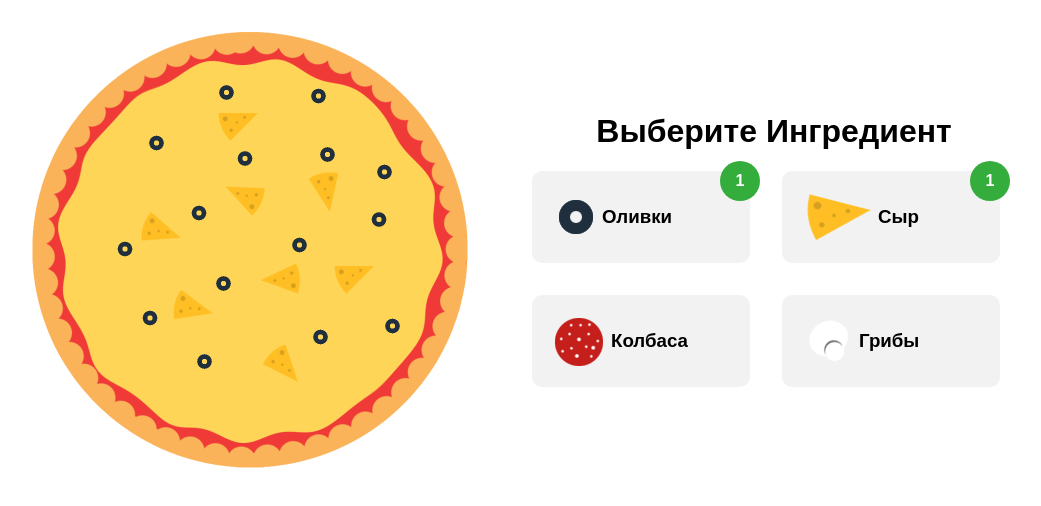
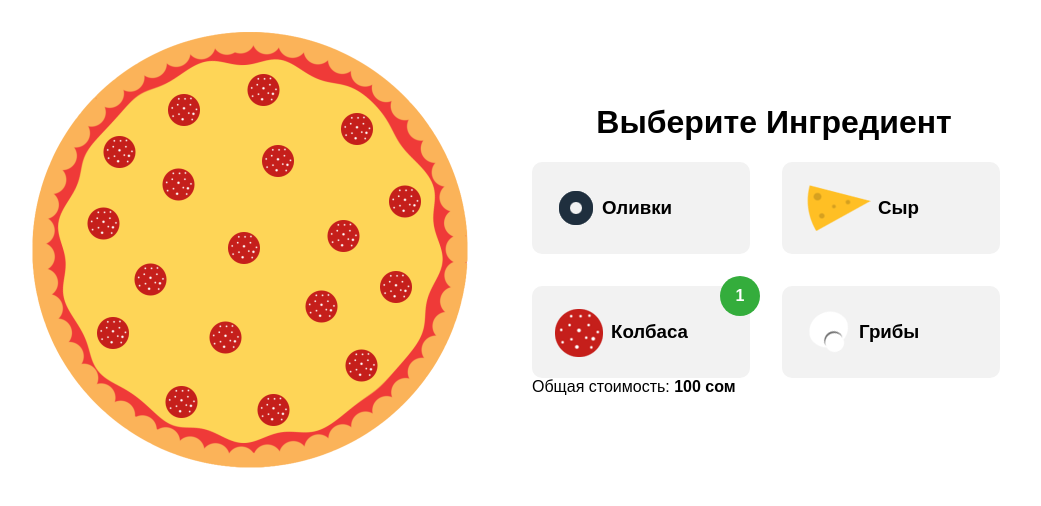
Before and after one commit to Commondore/pizza-ts-24, a React (Vite) app: page / in a window 1280 px wide. Both pictures are taken after a click on the button "Колбаса". Shown: the top 506 px of the page, without its empty margins (140-1181 px from the left). Built offline with nearby package versions, Linux system fonts and the light colour scheme.

Commit message:
add total price

```diff
--- a/src/components/Controls/ConstrolsList.tsx
+++ b/src/components/Controls/ConstrolsList.tsx
@@ -5,9 +5,15 @@ import ControlItem from "@components/Controls/ControlItem";
 
 interface ConstrolsListProps {
   ings: IIngList;
+  add: (type: string) => void;
+  remove: (e: any, type: string) => void;
 }
 
-const ConstrolsList = ({ ings }: ConstrolsListProps) => {
+const ConstrolsList = ({
+  ings,
+  add,
+  remove,
+}: ConstrolsListProps) => {
   return (
     <div className={styles.controls}>
       {Object.keys(ings).map((ingName) => {
@@ -15,6 +21,8 @@ const ConstrolsList = ({ ings }: ConstrolsListProps) => {
           <ControlItem
             key={ingName}
             ing={ingName}
+            add={() => add(ingName)}
+            remove={(e) => remove(e, ingName)}
             // name={ings[ingName].name}
             // count={ings[ingName].count}
             {...ings[ingName]}
--- a/src/components/Controls/ControlItem.tsx
+++ b/src/components/Controls/ControlItem.tsx
@@ -4,15 +4,23 @@ interface ControlItemProps {
   ing: string;
   name: string;
   count: number;
+  add: () => void;
+  remove: (e: any) => void;
 }
 
 const ControlItem = ({
   ing,
   name,
   count,
+  add,
+  remove,
 }: ControlItemProps) => {
   return (
-    <div className={styles.controlItem}>
+    <div
+      role="button"
+      className={styles.controlItem}
+      onClick={add}
+    >
       <img
         className={styles.image}
         src={`/img/${ing}-icon.png`}
@@ -20,7 +28,9 @@ const ControlItem = ({
       />
       <h3>{name}</h3>
       {!!count && (
-        <div className={styles.count}>{count}</div>
+        <div onClick={remove} className={styles.count}>
+          {count}
+        </div>
       )}
     </div>
   );
--- a/src/components/Controls/index.tsx
+++ b/src/components/Controls/index.tsx
@@ -5,13 +5,28 @@ import ConstrolsList from "@components/Controls/ConstrolsList";
 
 interface ControlsProps {
   ings: IIngList;
+  add: (type: string) => void;
+  remove: (e: any, type: string) => void;
+  total: number;
 }
 
-const Controls = ({ ings }: ControlsProps) => {
+const Controls = ({
+  ings,
+  add,
+  remove,
+  total,
+}: ControlsProps) => {
   return (
     <div>
       <h1 className={styles.title}>Выберите ингредиент</h1>
-      <ConstrolsList ings={ings} />
+      <ConstrolsList
+        ings={ings}
+        add={add}
+        remove={remove}
+      />
+      <div>
+        Общая стоимость: <strong>{total} сом</strong>
+      </div>
     </div>
   );
 };
--- a/src/components/Pizza/index.tsx
+++ b/src/components/Pizza/index.tsx
@@ -16,11 +16,13 @@ export interface IIngList {
 
 const PizzaBuilder = () => {
   const [ings, setIngs] = useState<IIngList>({
-    olives: { name: "Оливки", count: 1, price: 20 },
-    cheese: { name: "Сыр", count: 1, price: 25 },
+    olives: { name: "Оливки", count: 0, price: 20 },
+    cheese: { name: "Сыр", count: 0, price: 25 },
     sausage: { name: "Колбаса", count: 0, price: 50 },
     mushrooms: { name: "Грибы", count: 0, price: 40 },
   });
+
+  const [total, setTotal] = useState(50);
 
   const filtredIngredients = () => {
     return Object.keys(ings).filter((ingName) => {
@@ -28,10 +30,51 @@ const PizzaBuilder = () => {
     });
   };
 
+  const addIngredient = (type: string) => {
+    setIngs((ings) => {
+      return {
+        ...ings,
+        [type]: {
+          ...ings[type],
+          count: ings[type].count + 1,
+        },
+      };
+    });
+
+    setTotal((total) => {
+      return total + ings[type].price;
+    });
+  };
+
+  const removeIngredient = (
+    e: React.MouseEvent<HTMLDivElement, MouseEvent>,
+    type: string
+  ) => {
+    e.stopPropagation();
+    setIngs((ings) => {
+      return {
+        ...ings,
+        [type]: {
+          ...ings[type],
+          count: 0,
+        },
+      };
+    });
+
+    setTotal((total) => {
+      return total - ings[type].price * ings[type].count;
+    });
+  };
+
   return (
     <div className={styles.pizzaWrap}>
       <Pizza ings={filtredIngredients()} />
-      <Controls ings={ings} />
+      <Controls
+        ings={ings}
+        add={addIngredient}
+        remove={removeIngredient}
+        total={total}
+      />
     </div>
   );
 };
```
Also changed, not shown: .eslintrc.cjs.
